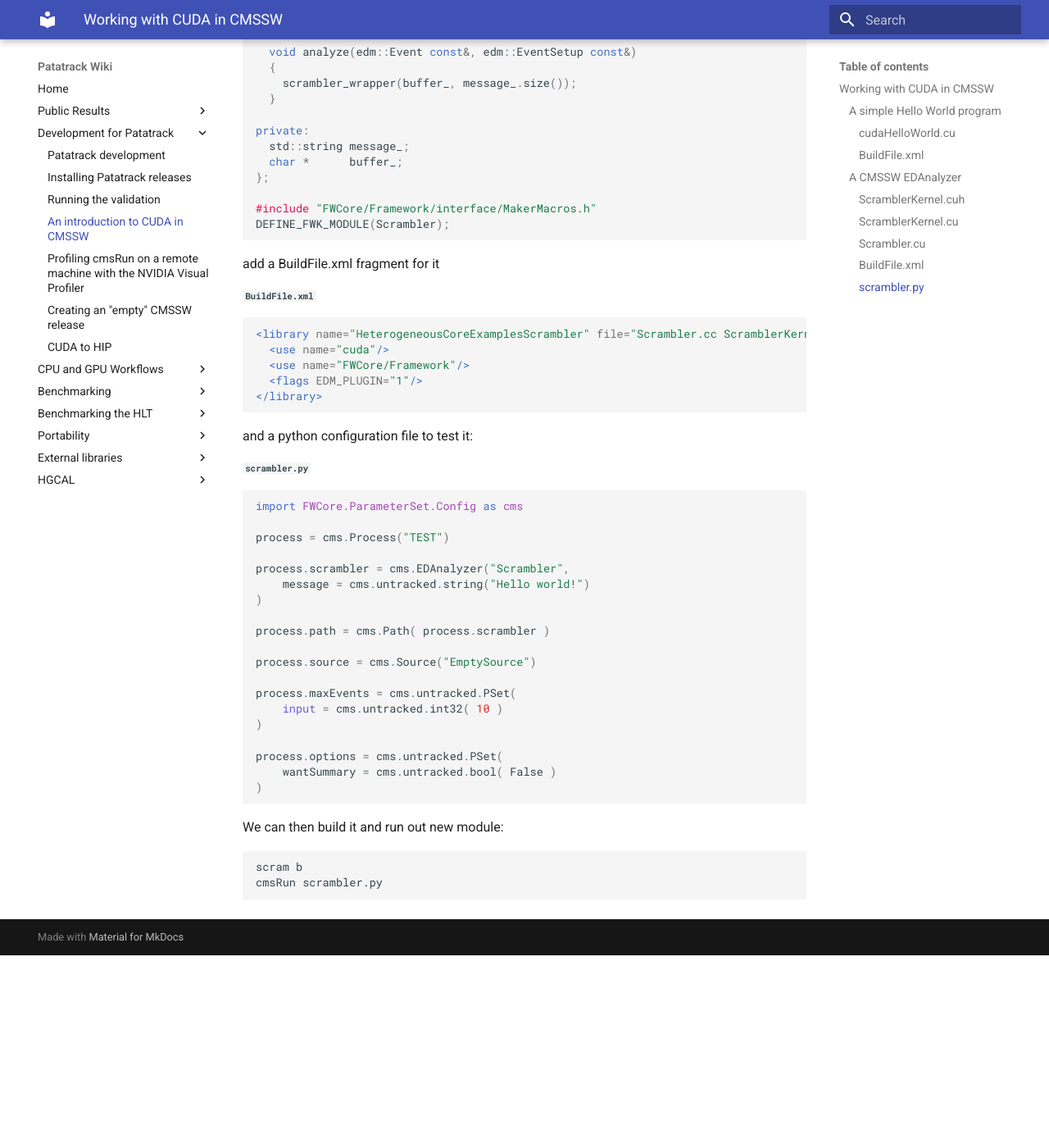
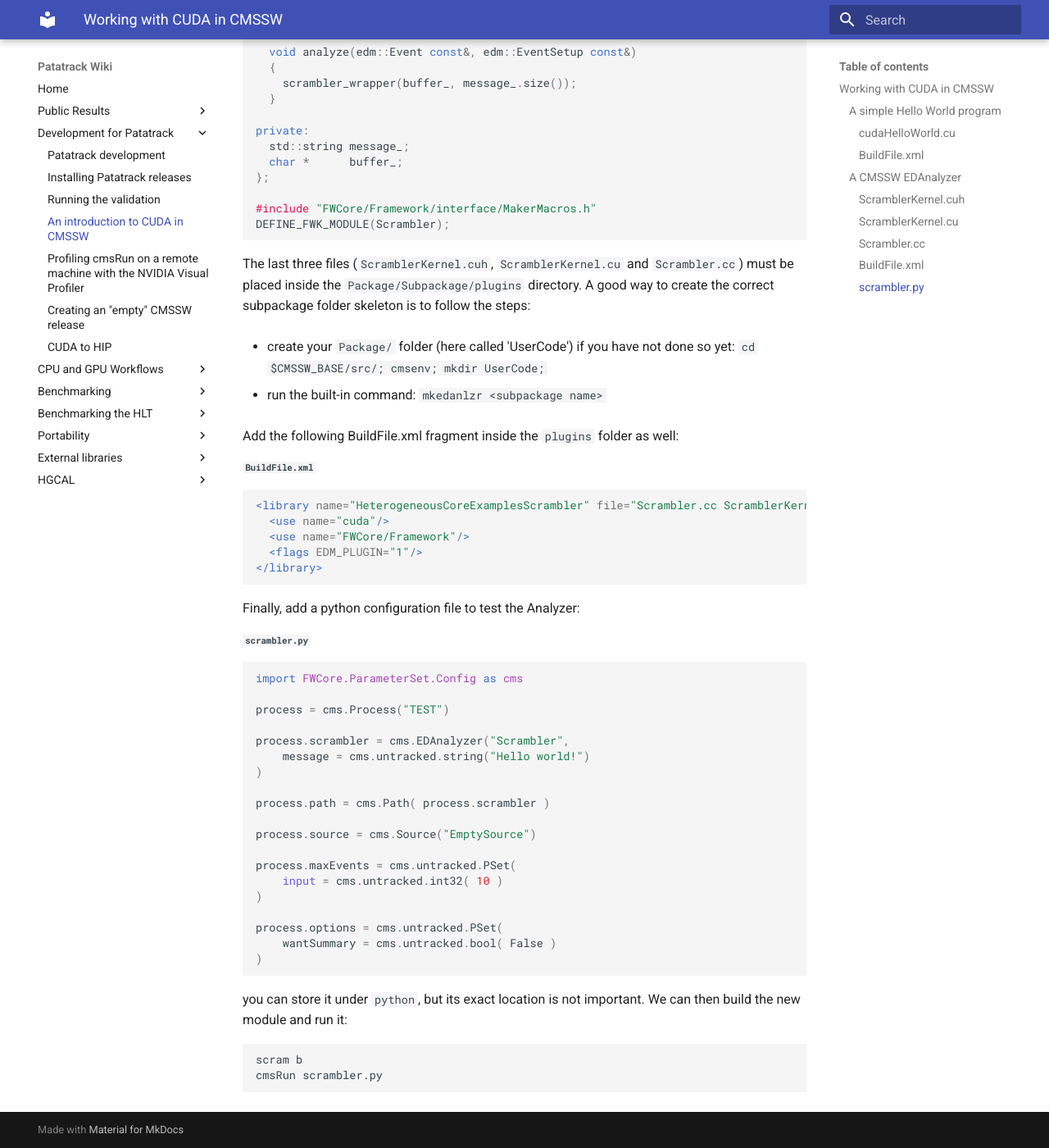
Before and after one commit to cms-patatrack/patatrack-website, an MkDocs documentation site: the page built from wiki/CUDAinCMSSW.md, in a window 1280 px wide and 1400 px high, scrolled down 3293 px. Shown: the whole window at 82% size. Built offline with MkDocs 1.6.1 and Material for MkDocs 9.7.7, drawn with Linux system fonts in a browser that asks for light colours; before the commit the page ends 4458 px from its top, so only the background shows below that; some of the changed text lies outside the part shown.

Commit message:
change files location for successfull SCRAM compilation
replace mkedprod with mkedanlzr

````diff
--- a/wiki/CUDAinCMSSW.md
+++ b/wiki/CUDAinCMSSW.md
@@ -138,7 +138,7 @@
 ```
 
 We can then call the wrapper from our `EDAnalyzer`:
-#####`Scrambler.cu`
+#####`Scrambler.cc`
 ```c++
 #include <string>
 #include <cuda_runtime.h>
@@ -177,7 +177,13 @@
 DEFINE_FWK_MODULE(Scrambler);
 ```
 
-add a BuildFile.xml fragment for it
+The last three files (```ScramblerKernel.cuh```, ```ScramblerKernel.cu``` and ```Scrambler.cc```) must be placed inside the ```Package/Subpackage/plugins``` directory. A good way to create the correct subpackage folder skeleton is to follow the steps:
+
+- create your ```Package/``` folder (here called 'UserCode') if you have not done so yet: ```cd $CMSSW_BASE/src/; cmsenv; mkdir UserCode;```
+
+- run the built-in command: ```mkedanlzr <subpackage name>```
+
+Add the following BuildFile.xml fragment inside the ```plugins``` folder as well:
 #####`BuildFile.xml`
 ```xml
 <library name="HeterogeneousCoreExamplesScrambler" file="Scrambler.cc ScramblerKernel.cu">
@@ -187,7 +193,7 @@
 </library>
 ```
 
-and a python configuration file to test it:
+Finally, add a python configuration file to test the Analyzer:
 #####`scrambler.py`
 ```python
 import FWCore.ParameterSet.Config as cms
@@ -211,7 +217,8 @@
 )
 ```
 
-We can then build it and run out new module:
+you can store it under ```python```, but its exact location is not important.
+We can then build the new module and run it:
 ```bash
 scram b
 cmsRun scrambler.py
````
